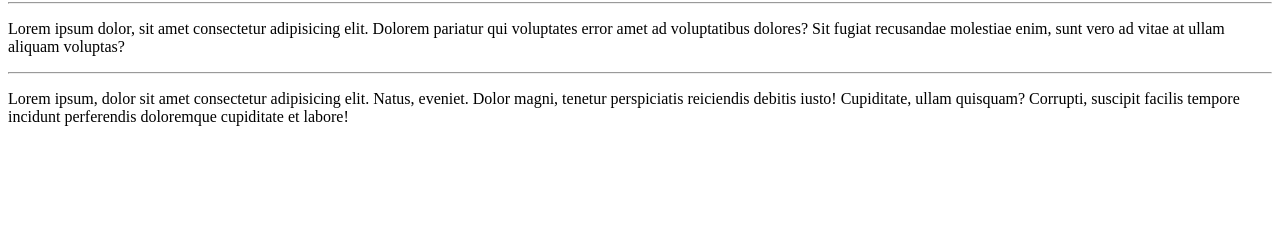
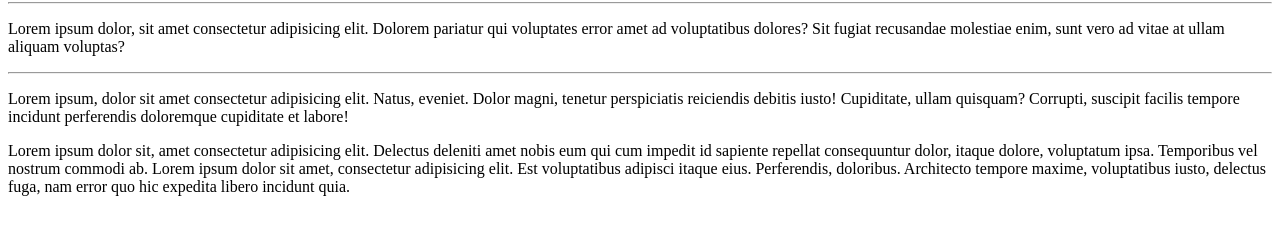
Before and after one commit to VictorWolneiH/Hello_Warudo, a plain HTML site: page SiteExemplo/index.html in a window 1280 px wide. Shown: the part 78-312 px from the top of the page. Drawn offline with Linux system fonts and the light colour scheme.

Commit message:
escrevi mais

```diff
--- a/SiteExemplo/index.html
+++ b/SiteExemplo/index.html
@@ -11,5 +11,8 @@
     <p>Lorem ipsum dolor, sit amet consectetur adipisicing elit. Dolorem pariatur qui voluptates error amet ad voluptatibus dolores? Sit fugiat recusandae molestiae enim, sunt vero ad vitae at ullam aliquam voluptas?</p>
     <hr>
     <p>Lorem ipsum, dolor sit amet consectetur adipisicing elit. Natus, eveniet. Dolor magni, tenetur perspiciatis reiciendis debitis iusto! Cupiditate, ullam quisquam? Corrupti, suscipit facilis tempore incidunt perferendis doloremque cupiditate et labore!</p>
+    <p>Lorem ipsum dolor sit, amet consectetur adipisicing elit. Delectus deleniti amet nobis eum qui cum impedit id sapiente repellat consequuntur dolor, itaque dolore, voluptatum ipsa. Temporibus vel nostrum commodi ab.
+    Lorem ipsum dolor sit amet, consectetur adipisicing elit. Est voluptatibus adipisci itaque eius. Perferendis, doloribus. Architecto tempore maxime, voluptatibus iusto, delectus fuga, nam error quo hic expedita libero incidunt quia.
+    </p>
 </body>
 </html>
```
